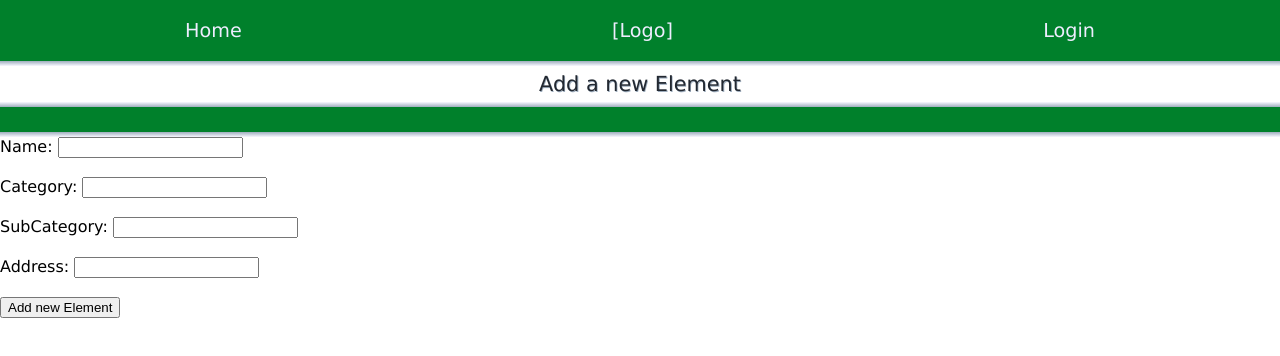
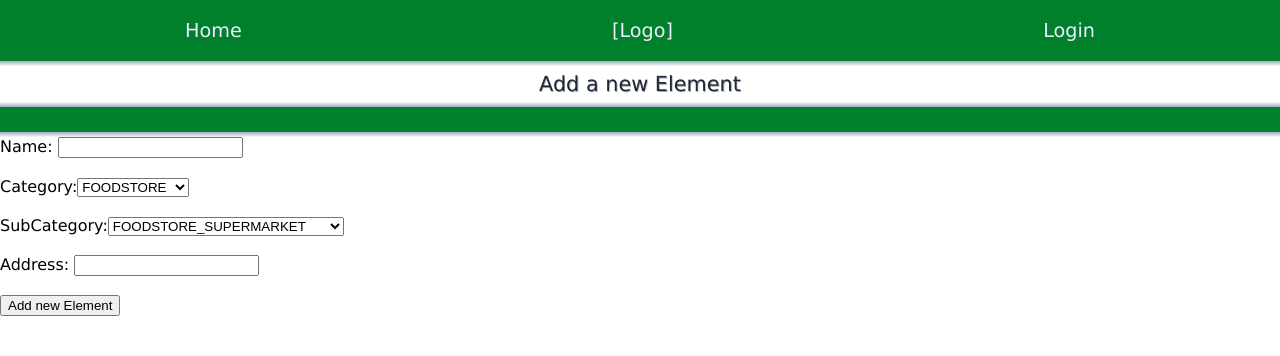
Before and after one commit to TobiasHasenkamp/ecobo, a React (Create React App) app in the folder frontend/: page /bo/addElement in a window 1280 px wide. Shown: the top 356 px of the page. Built offline with nearby package versions, Linux system fonts and the light colour scheme.

Commit message:
Added option select boxes for Category and CategorySub at the AddElementPage.js and fixed some potential problems in the addEcoElement function.

```diff
--- a/frontend/src/main/ecoElement-route/AddElementPage.js
+++ b/frontend/src/main/ecoElement-route/AddElementPage.js
@@ -8,17 +8,14 @@ export default function AddElementPage() {
 
     const history = useHistory();
     const [name, setName] = useState("");
-    const [category, setCategory] = useState("");
-    const [categorySub, setCategorySub] = useState("");
+    const [category, setCategory] = useState("FOODSTORE");
+    const [categorySub, setCategorySub] = useState("FOODSTORE_SUPERMARKET");
     const [address, setAddress] = useState("");
     const [lonLatOfRequest, setLonLatOfRequest] = useState({});
     const [buttonHasBeenClicked, setButtonHasBeenClicked] = useState(false);
     let finalLat;
     let finalLon;
 
-    useEffect(() => {
-        console.log(lonLatOfRequest);
-    }, [lonLatOfRequest]);
 
     useEffect(() => {
 
@@ -52,6 +49,7 @@ export default function AddElementPage() {
         else if (event.target.name === "address"){
             setAddress(event.target.value);
         }
+
     }
 
     function handleButtonClick(event){
@@ -68,13 +66,33 @@ export default function AddElementPage() {
             <form>
 
                 <label> Name: <input name="name" value={name} onChange={handleChange} type="text"/></label><br/><br/>
-                <label> Category: <input name="category" value={category} onChange={handleChange} type="text"/></label><br/><br/>
-                <label> SubCategory: <input name="categorySub" value={categorySub} onChange={handleChange} type="text"/></label><br/><br/>
-                <label> Address: <input name="address" value={address} onChange={handleChange} type="text"/></label><br/><br/>
+                <label> Category:
+                    <select name="category" value={category} onChange={handleChange}>
+                        <option>FOODSTORE</option>
+                        <option>RESTAURANT</option>
+                        <option>FAIRSHOP</option>
+                    </select>
+                </label><br/><br/>
+                <label> SubCategory:
+                    <select name="categorySub" value={categorySub} onChange={handleChange}>
+                        <option>FOODSTORE_SUPERMARKET</option>
+                        <option>FOODSTORE_NORMAL</option>
+                        <option>FOODSTORE_HEALTHSTORE</option>
+                        <option>FOODSTORE_ZEROWASTESHOP</option>
+                        <option>FOODSTORE_FARMSHOP</option>
+                        <option>RESTAURANT_SNACKBAR</option>
+                        <option>RESTAURANT_CAFE</option>
+                        <option>RESTAURANT_RESTAURANT</option>
+                        <option>RESTAURANT_ICECREAM_CAFE</option>
+                        <option>RESTAURANT_BAKERY</option>
+                        <option>FAIRSHOP_NORMAL</option>
+                        <option>FAIRSHOP_TEMPORARY</option>
+                    </select>
+                </label><br/><br/>
+
+                <label> Address: <input name="address" value={address} onChange={handleChange} /></label><br/><br/>
 
                 <button onClick={handleButtonClick}>Add new Element</button>
-
-
 
             </form>
         </div>
```
